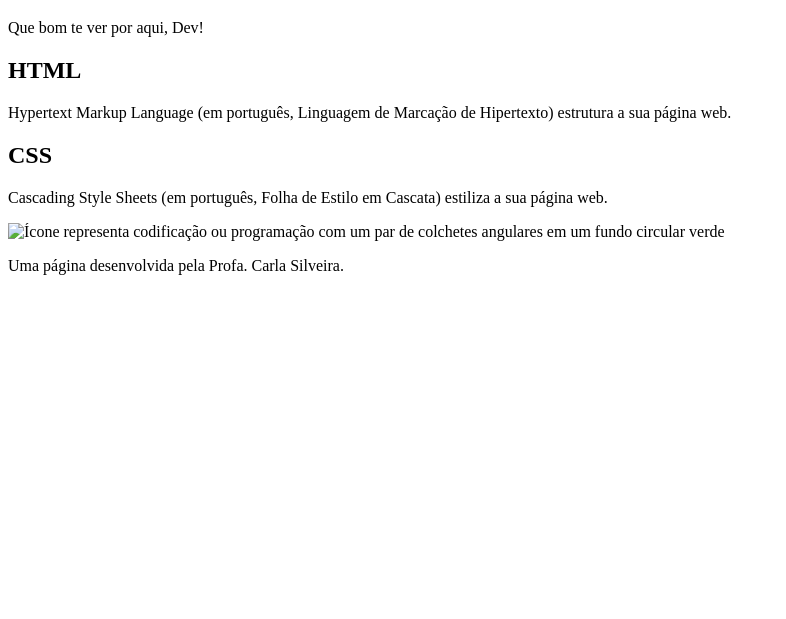
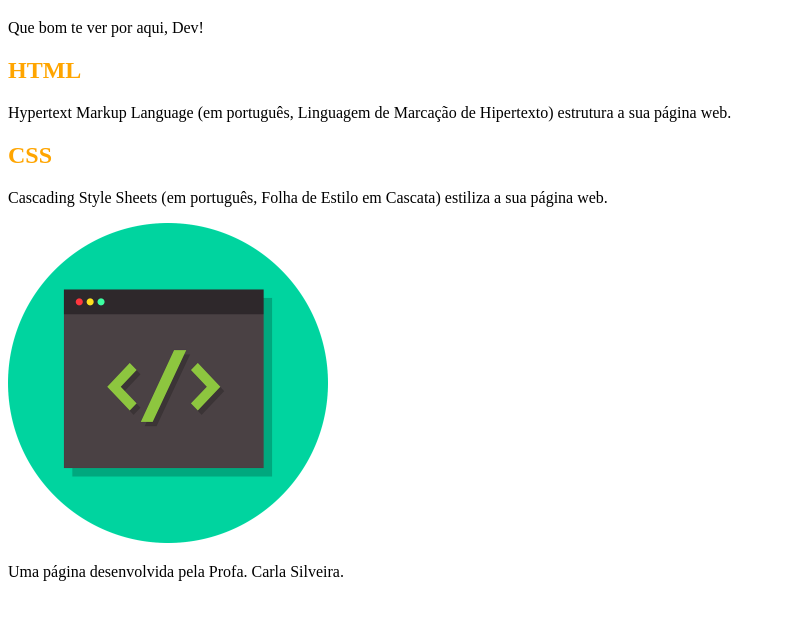
Before and after one commit to rosacarla/HelloWorld, a plain HTML site: page index.html in a window 1280 px wide. Shown: the part 61-680 px from the top of the page, without its empty margins (0-786 px from the left). Drawn offline with Linux system fonts and the light colour scheme.

Commit message:
Criado o estilo CSS

```diff
--- a/index.html
+++ b/index.html
@@ -4,6 +4,7 @@
     <meta charset="UTF-8">
     <meta name="viewport" content="width=device-width, initial-scale=1.0">
     <title>Hello World</title>
+    <link rel="stylesheet" href="style.css">
 </head>
 <body>
 
@@ -20,7 +21,7 @@
         <H2>CSS</H2>
         <p>Cascading Style Sheets (em português, Folha de Estilo em Cascata) estiliza a sua página web.</p>
 
-        <img src="imagem/code.png" alt="Ícone representa codificação ou programação com um par de colchetes angulares em um fundo circular verde" width="320" height="320">
+        <img src="imagens/code.png" alt="Imagem representa codificação ou programação com um par de colchetes angulares em um fundo circular verde" width="320" height="320">
 
     </section>
 
--- /dev/null
+++ b/style.css
@@ -0,0 +1,3 @@
+h2{
+    color:orange;
+}
```
